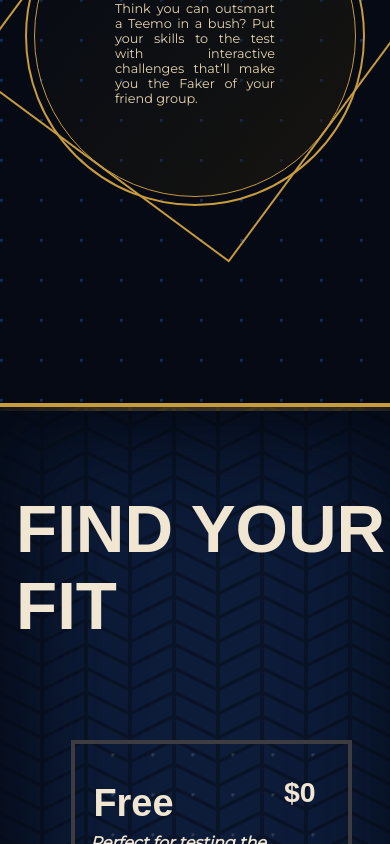
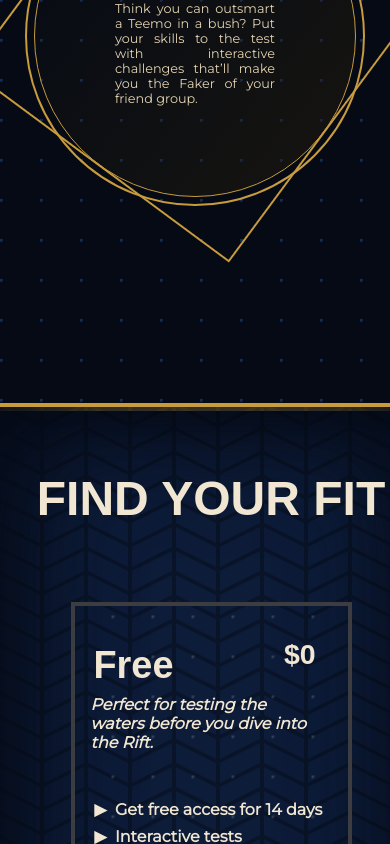
Before and after one commit to iEloyB/leagueschool-frontend, a React (Vite) app: page / in a window 390 px wide. Shown: the part 1285-2129 px from the top of the page. Built offline with nearby package versions, Linux system fonts and the light colour scheme; a web font is replaced by a local one.

Commit message:
Fixing mobile version

```diff
--- a/src/components/Header/Header.module.css
+++ b/src/components/Header/Header.module.css
@@ -49,14 +49,14 @@
   }
 
   .navContainer {
-    width: 25%;
+    width: 40%;
     display: flex;
     justify-content: center;
     align-items: center;
   }
 
   .sessionContainer {
-    width: 25%;
+    width: 40%;
   }
 
   .navContainer svg {
--- a/src/pages/LandingPage/LandingPage.module.css
+++ b/src/pages/LandingPage/LandingPage.module.css
@@ -314,6 +314,7 @@
   transform: translate(-50%);
   text-transform: uppercase;
   color: var(--text);
+  text-align: center;
 }
 
 .pricingContent {
@@ -572,4 +573,17 @@
   .featuresList h4 {
     font-size: 0.8em;
   }
+
+  .featuresList {
+    gap: 1em;
+  }
+
+  .pricingContainer > h1 {
+    font-size: 3em;
+    margin-bottom: 0em;
+  }
+
+  .pricingContainer {
+    gap: 5em;
+  }
 }
```
